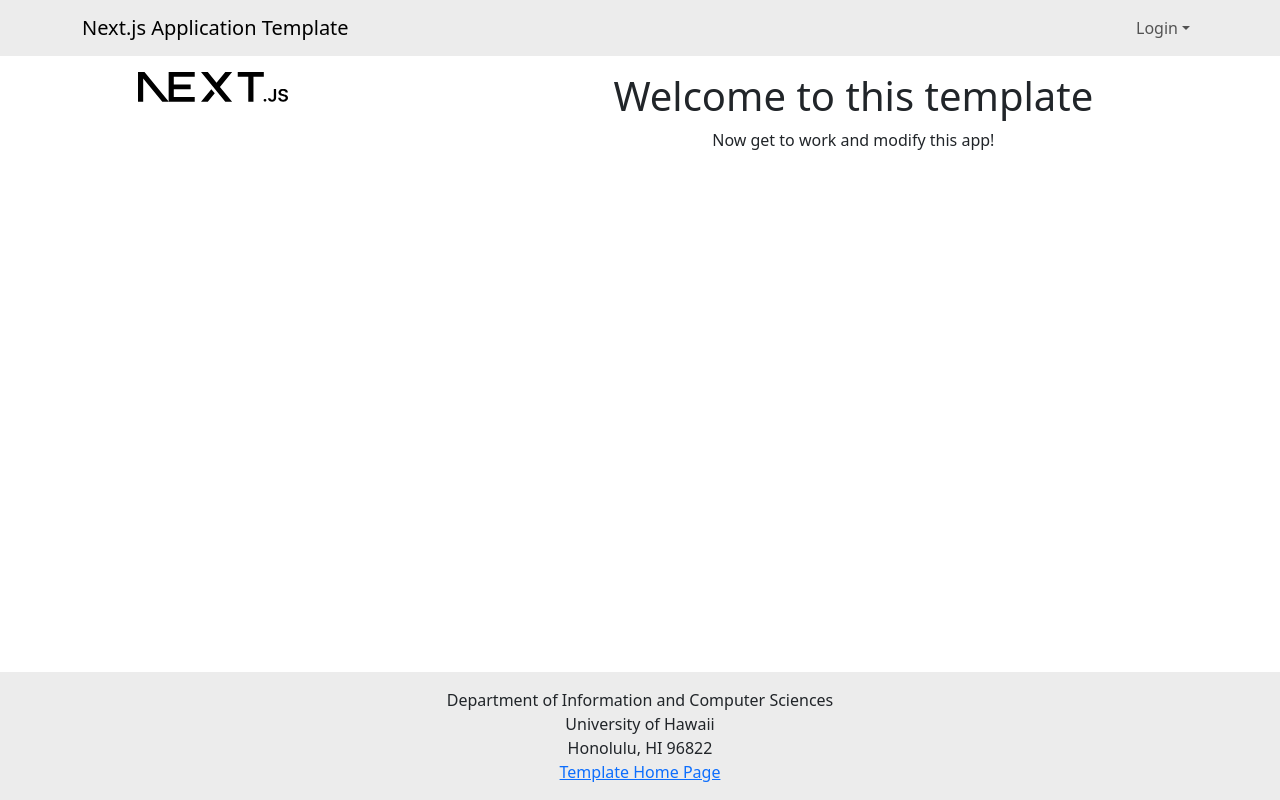
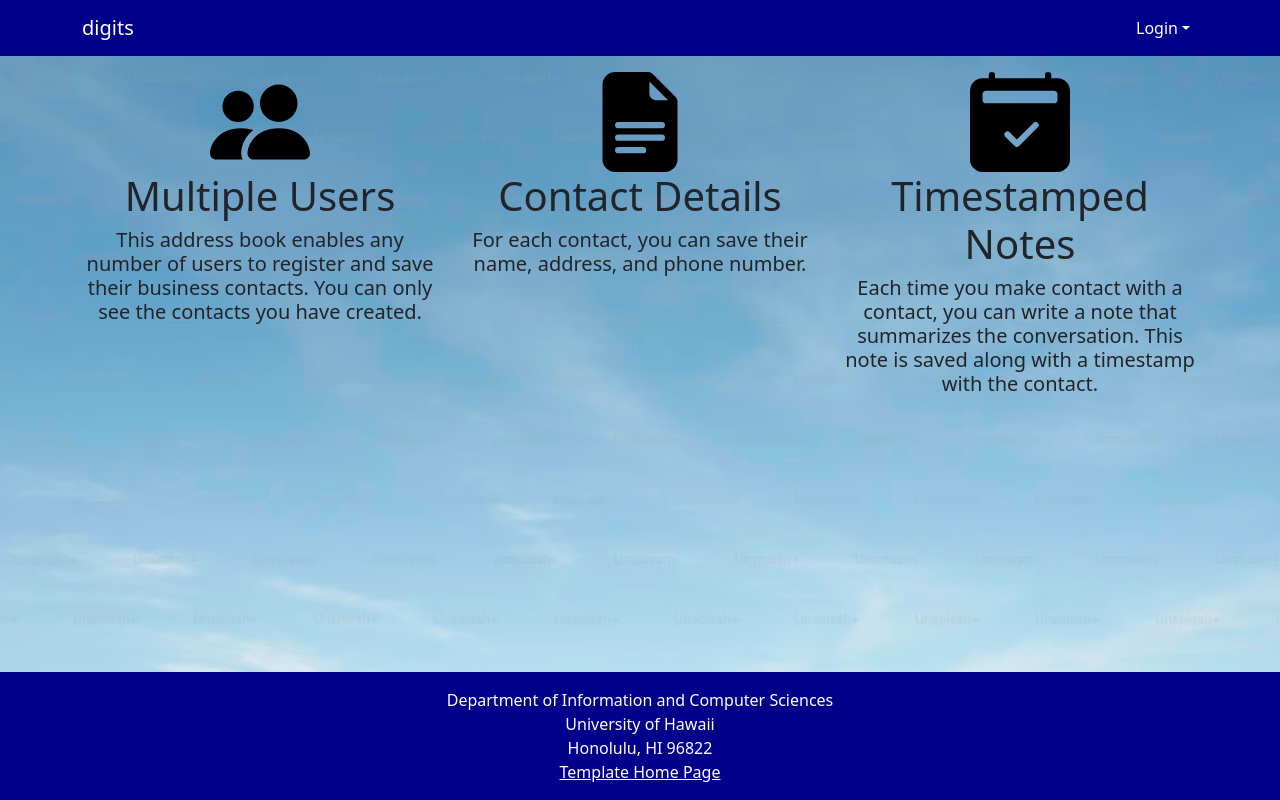
Before and after one commit to mtuando/digits, a Next.js app: page / in a window 1280 px wide. Built offline with nearby package versions, Linux system fonts and the light colour scheme; no server answers.

Commit message:
landing page mockup finished in 20 minutes.
Time: 20:41

```diff
--- a/src/app/globals.css
+++ b/src/app/globals.css
@@ -1,6 +1,21 @@
+:root {
+  --nav-navbar-bg: darkblue;
+  --nav-navbar-bg-rgb: 0, 0, 139;
+  --nav-navbar-text-color: white;
+  --nav-navbar-highlight-text: khaki;
+}
+
+footer, footer a {
+  background-color: var(--nav-navbar-bg);
+  color: var(--nav-navbar-text-color);
+}
+
 html,
 body {
-  --bs-light-rgb: 236, 236, 236;
+  --bs-dark: var(--nav-navbar-bg);
+  --bs-dark-rgb: var(--nav-navbar-bg-rgb);
+  background: fixed center url(../../public/sky.png);
+  background-size: cover;
   box-sizing: border-box;
   height: 100%;
   padding: 0;
@@ -12,3 +27,17 @@
   display: flex;
   flex-direction: column;
 }
+
+body .navbar {
+  background-color: var(--nav-navbar-bg) !important;
+  --bs-navbar-active-color: var(--nav-navbar-highlight-text);
+  --bs-navbar-brand-color: var(--nav-navbar-text-color);
+  --bs-navbar-brand-hover-color: var(--nav-navbar-highlight-text);
+  --bs-navbar-color: var(--nav-navbar-text-color);
+  --bs-navbar-hover-color: var(--nav-navbar-highlight-text);
+  color: var(--nav-navbar-text-color);
+}
+
+.bg-dark a.dropdown-item {
+  color: var(--nav-navbar-bg);
+}
--- a/src/app/layout.tsx
+++ b/src/app/layout.tsx
@@ -18,7 +18,7 @@
 });
 
 export const metadata: Metadata = {
-  title: "Next.js Application Template",
+  title: "digits",
   description: "Generated by ics-software-engineering.github.io",
 };
 
--- a/src/app/page.tsx
+++ b/src/app/page.tsx
@@ -1,17 +1,25 @@
-import { Col, Container, Image, Row } from 'react-bootstrap';
+import { Col, Container, Row } from 'react-bootstrap';
+import { PeopleFill, FileEarmarkTextFill, Calendar2CheckFill } from 'react-bootstrap-icons';
 
 /** The Home page. */
 const Home = () => (
   <main>
-    <Container id="landing-page" fluid className="py-3">
+    <Container id="landing-page" className="py-3">
       <Row className="align-middle text-center">
         <Col xs={4}>
-          <Image src="next.svg" width="150px" alt="" />
+          <PeopleFill size={100} />
+          <h1>Multiple Users</h1>
+          <h5>This address book enables any number of users to register and save their business contacts. You can only see the contacts you have created.</h5>
         </Col>
-
-        <Col xs={8} className="d-flex flex-column justify-content-center">
-          <h1>Welcome to this template</h1>
-          <p>Now get to work and modify this app!</p>
+        <Col xs={4}>
+          <FileEarmarkTextFill size={100} />
+          <h1>Contact Details</h1>
+          <h5>For each contact, you can save their name, address, and phone number.</h5>
+        </Col>
+        <Col xs={4}>
+          <Calendar2CheckFill size={100} />
+          <h1>Timestamped Notes</h1>
+          <h5>Each time you make contact with a contact, you can write a note that summarizes the conversation. This note is saved along with a timestamp with the contact.</h5>
         </Col>
       </Row>
     </Container>
--- a/src/components/Footer.tsx
+++ b/src/components/Footer.tsx
@@ -2,7 +2,7 @@
 
 /** The Footer appears at the bottom of every page. Rendered by the App Layout component. */
 const Footer = () => (
-  <footer className="mt-auto py-3 bg-light">
+  <footer className="mt-auto py-3 bg-dark">
     <Container>
       <Col className="text-center">
         Department of Information and Computer Sciences
--- a/src/components/Navbar.tsx
+++ b/src/components/Navbar.tsx
@@ -12,9 +12,9 @@
   const currentUser = session?.user?.email;
   const role = session?.user?.role;
   return (
-    <Navbar bg="light" expand="lg">
+    <Navbar bg="dark" expand="lg">
       <Container>
-        <Navbar.Brand href="/">Next.js Application Template</Navbar.Brand>
+        <Navbar.Brand href="/">digits</Navbar.Brand>
         <Navbar.Toggle aria-controls="basic-navbar-nav" />
         <Navbar.Collapse id="basic-navbar-nav">
           <Nav className="me-auto justify-content-start">
```
Also changed, not shown: public/sky.png (added).
